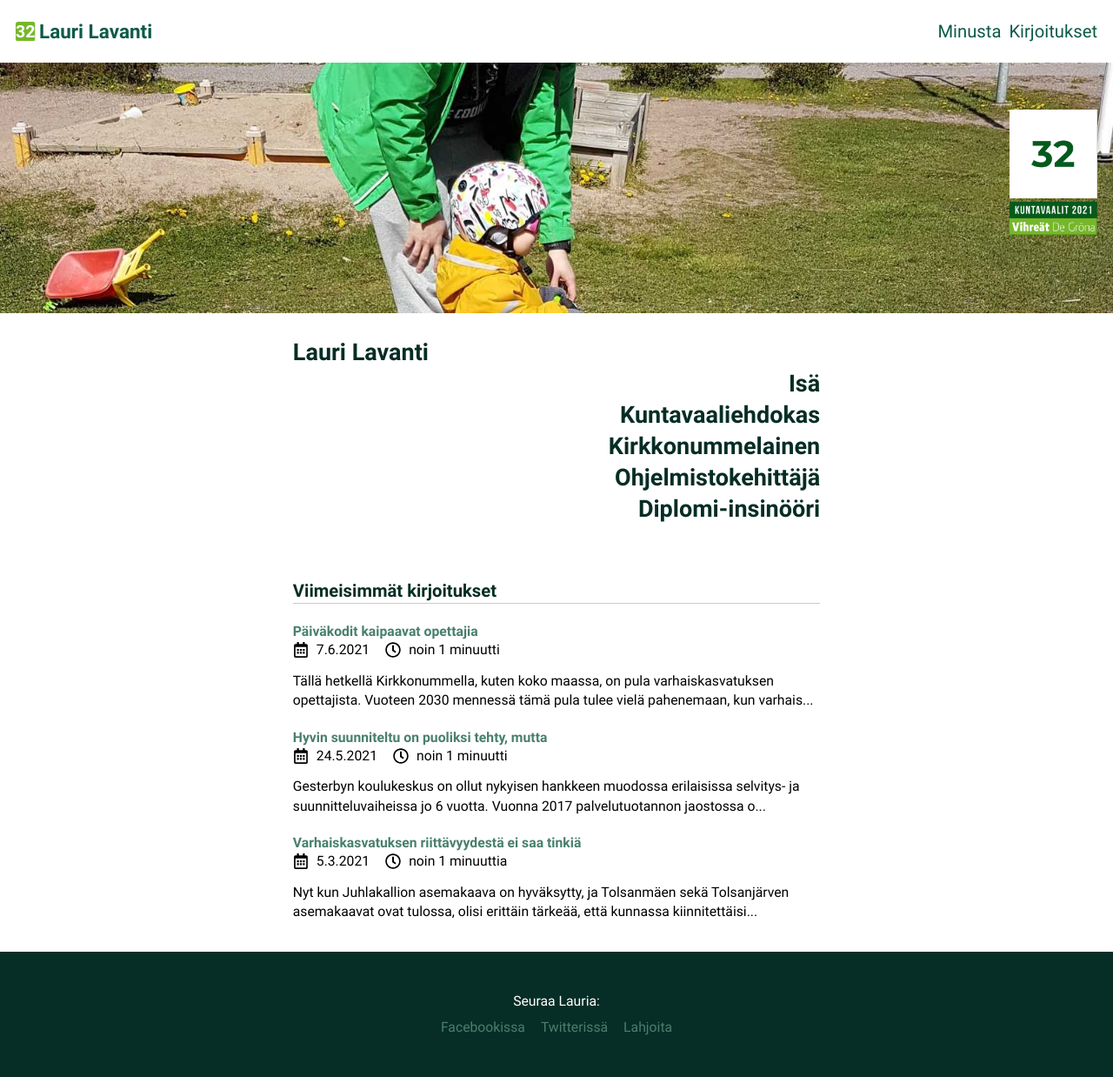
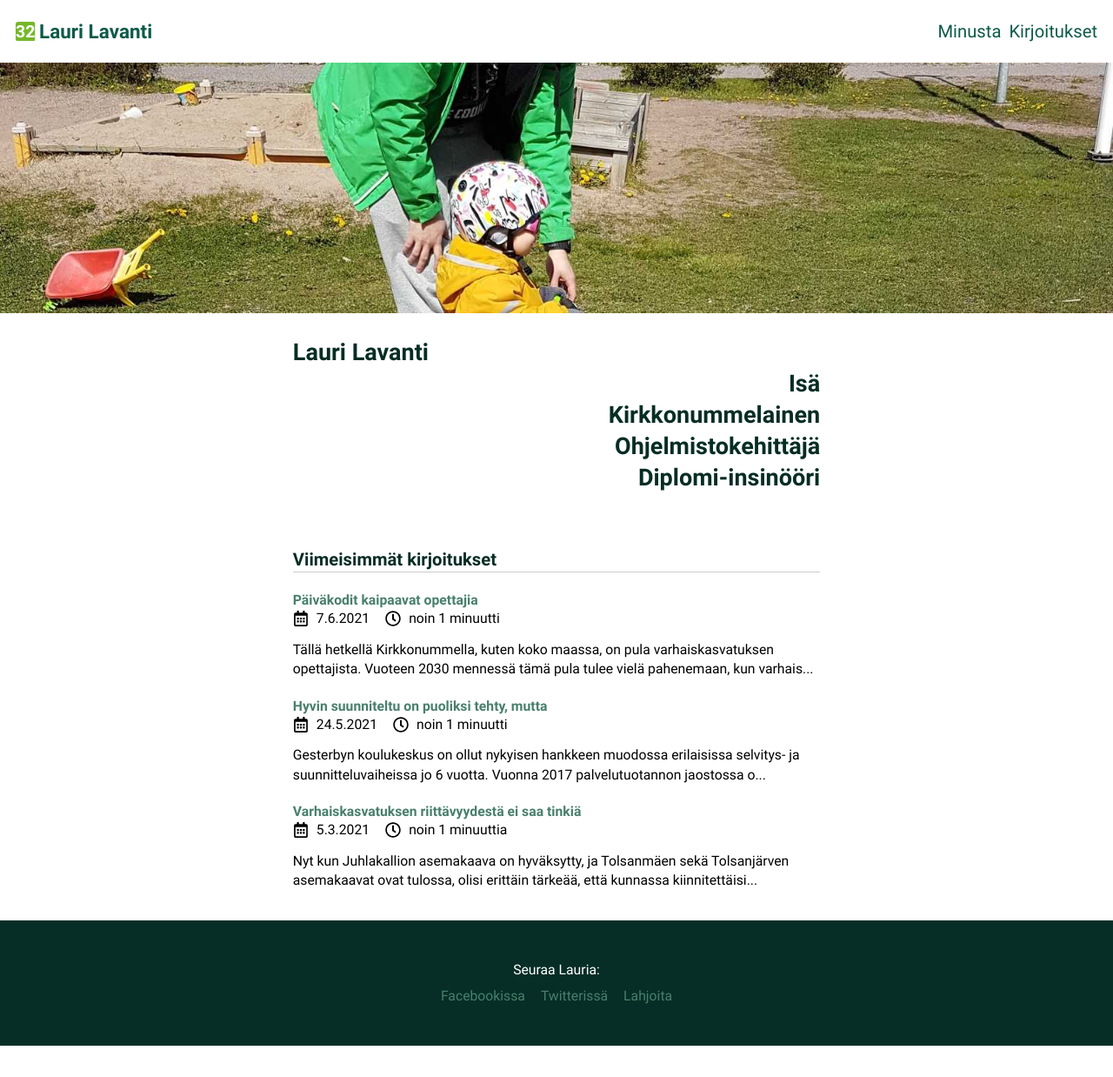
Before and after one commit to Lapanti/lapanti.github.io, a Jekyll site: the page built from index.html, in a window 1280 px wide. Shown: the whole page at 87% size. Built offline with Jekyll 4.4.1, drawn with Linux system fonts in a browser that asks for light colours; after the commit the page ends 1202 px from its top, so only the background shows below that.

Commit message:
remove election stuff

```diff
--- a/_layouts/home.html
+++ b/_layouts/home.html
@@ -5,15 +5,11 @@ image: /assets/images/lauri-lavanti-l.jpg
 
 <article>
   <img class="h" height="180" width="320" alt="Pyöräilyn harjoittelua tyttäreni kanssa" src="/assets/images/pyoraily-harjoituksia-s.jpg" srcset="/assets/images/pyoraily-harjoituksia-s.jpg 320w, /assets/images/pyoraily-harjoituksia-m.jpg 640w, /assets/images/pyoraily-harjoituksia-l.jpg 1024w, /assets/images/pyoraily-harjoituksia-xl.jpg 1600w" sizes="100vw" />
-  <aside class="n">
-    <img height="90" width="63" alt="ehdokas numero 32" src="/assets/images/ehdokasnumero-32.png" />
-  </aside>
 
   <h1>
       <dl>
           <dt>Lauri Lavanti</dt>
           <dd>Isä</dd>
-          <dd>Kuntavaaliehdokas</dd>
           <dd>Kirkkonummelainen</dd>
           <dd>Ohjelmistokehittäjä</dd>
           <dd>Diplomi-insinööri</dd>
```
